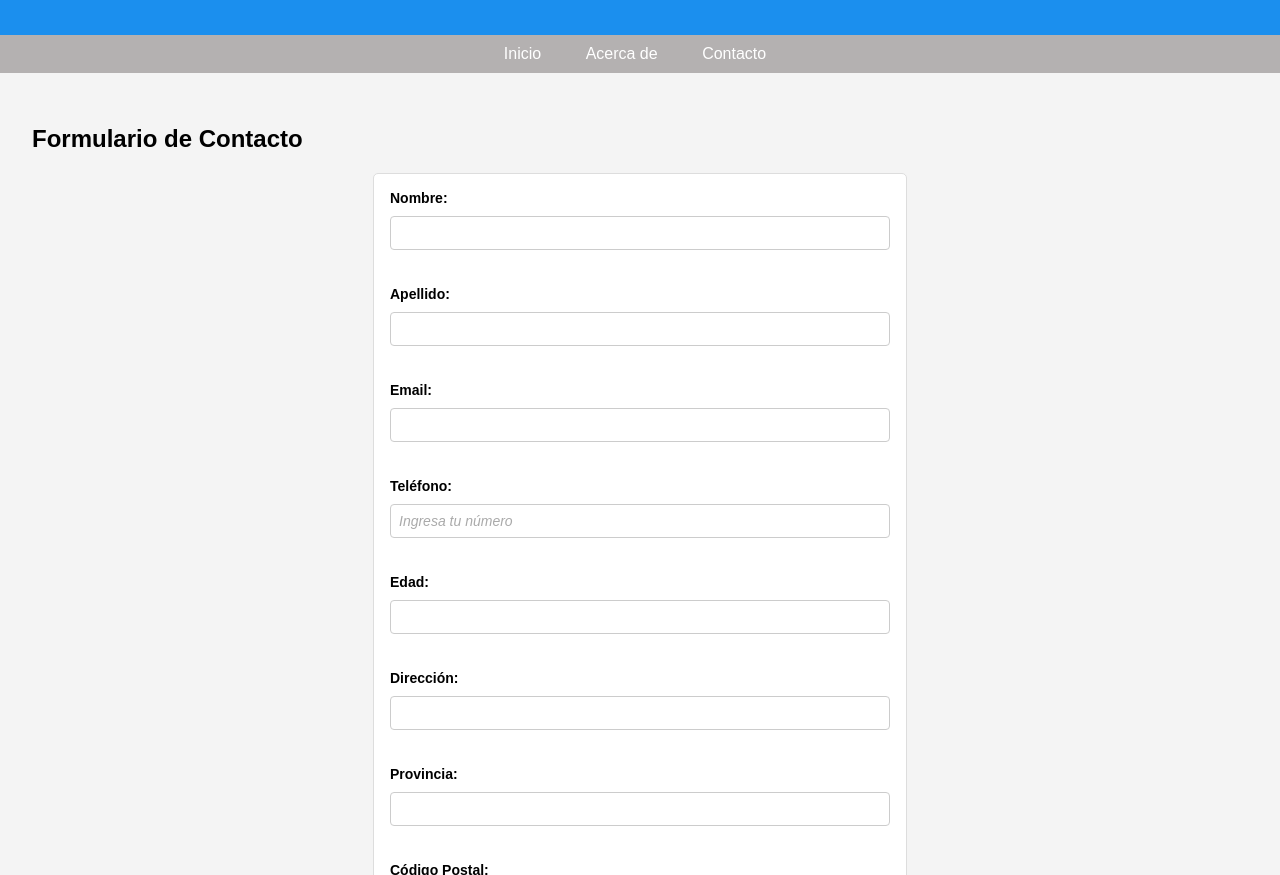
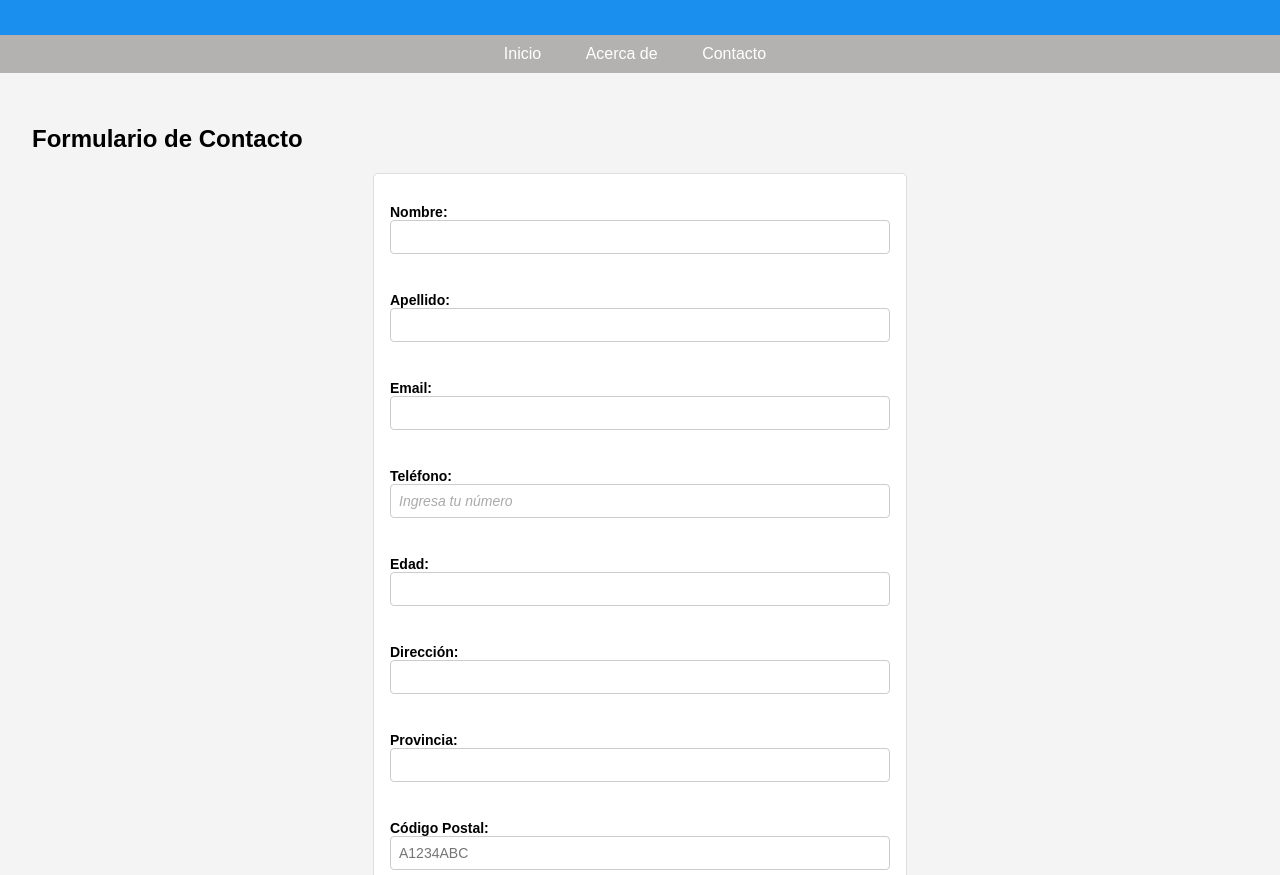
Before and after one commit to InformaticaMartinez/Repo_Lab, a plain HTML site: page contacto.html in a window 1280 px wide. Shown: the part 77-952 px from the top of the page. Drawn offline with Linux system fonts and the light colour scheme.

Commit message:
mejore etiquetas

```diff
--- a/contacto.html
+++ b/contacto.html
@@ -24,33 +24,25 @@
             <h2>Formulario de Contacto</h2>
             <form>
 
-                <label for="nombre">Nombre:</label>
-                <input type="text" id="nombre" name="nombre" maxlength="20" required><br>
+                <p><label>Nombre:</label>
+                <input type="text" id="nombre" name="nombre" maxlength="20" required></p>
 
+                <p><label>Apellido:</label>
+                <input type="text" id="apellido" name="apellido" maxlength="20"></p>
 
-                <label for="apellido">Apellido:</label>
-                <input type="text" id="apellido" name="apellido" maxlength="20"><br>
+                <p><label>Email:</label>
+                <input type="email" id="email" name="email" required></p>
 
+                <p><label for="telefono">Teléfono:</label>
+                <input type="tel" id="telefono" name="telefono" placeholder="Ingresa tu número"></p>
 
-                <label for="email">Email:</label>
-                <input type="email" id="email" name="email" required><br>
+                <p><label>Edad:</label>
+                <input type="number" id="edad" name="edad" min="16" max="120"></p>
 
+                <p><label>Dirección:</label>
+                <input type="text" id="direccion" name="direccion"></p>
 
-                <label for="telefono">Teléfono:</label>
-                <input type="tel" id="telefono" name="telefono" placeholder="Ingresa tu número">
-
-                <br>
-
-
-                <label for="edad">Edad:</label>
-                <input type="number" id="edad" name="edad" min="16" max="120"><br>
-
-
-                <label for="direccion">Dirección:</label>
-                <input type="text" id="direccion" name="direccion"><br>
-
-
-                <label for="provincia">Provincia:</label>
+                <p><label>Provincia:</label>
                     <input type="text" id="provincia" name="provincia" list="sugerencias-provincias">
                     <datalist id="sugerencias-provincias">
                         <option value="Chubut">
@@ -58,12 +50,10 @@
                         <option value="Río Negro">
                         <option value="Tierra del Fuego">
                         <option value="Neuquén">
-                </datalist>
-                <br>
+                    </datalist></p>
 
-
-                <label for="codigoPostal">Código Postal:</label>
-                <input type="text" id="codigoPostal" name="codigoPostal" pattern="[A-Z][0-9]{4}[A-Z]{3}" placeholder="CP8000"><br>
+                <p><label>Código Postal:</label>
+                <input type="text" id="codigoPostal" name="codigoPostal" pattern="[A-Z][0-9]{4}[A-Z]{3}" placeholder="A1234ABC"></p>
 
                <fieldset>
                     <p>Método preferido de contacto:</p>
```
Lines whose indentation alone changed are shown as unchanged.
